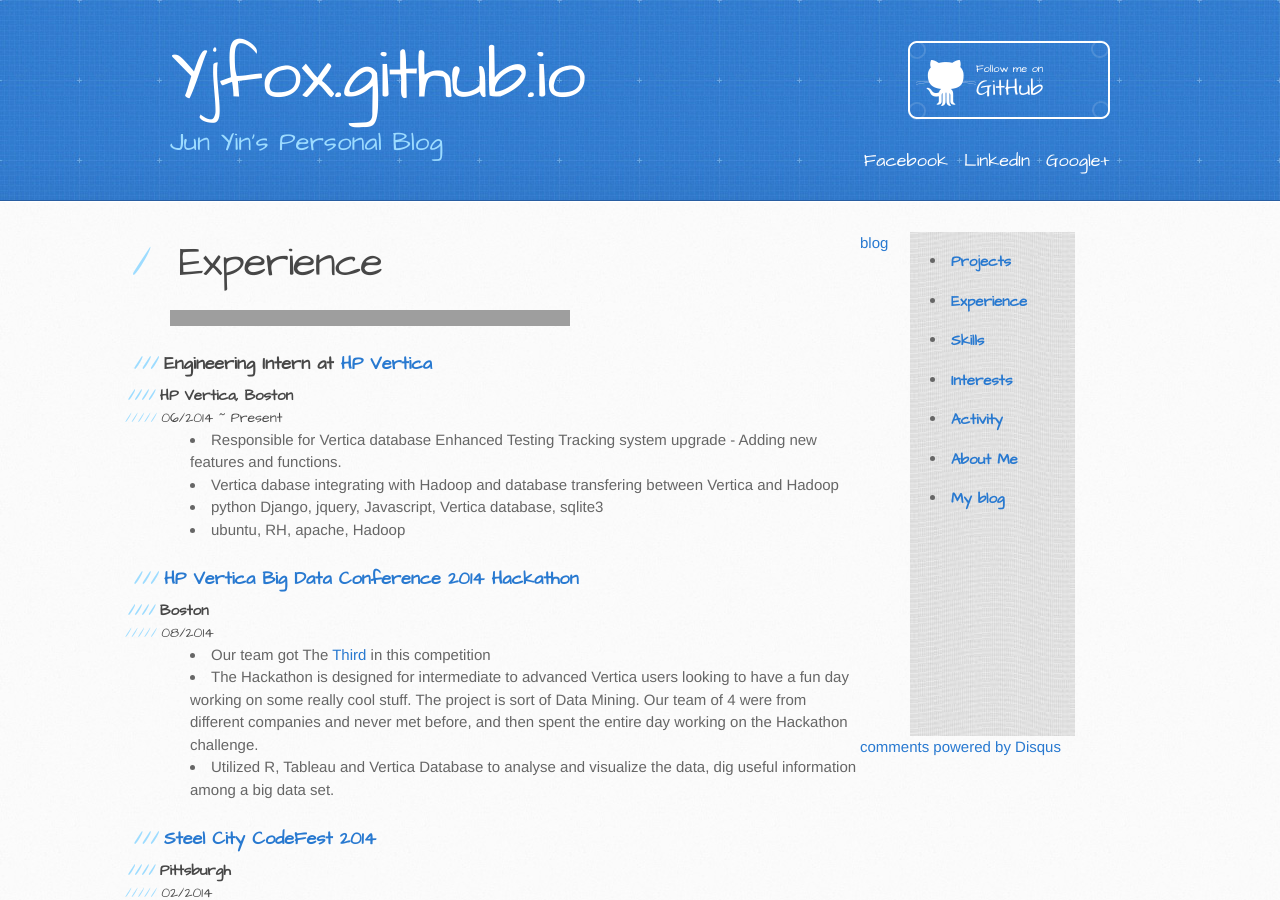
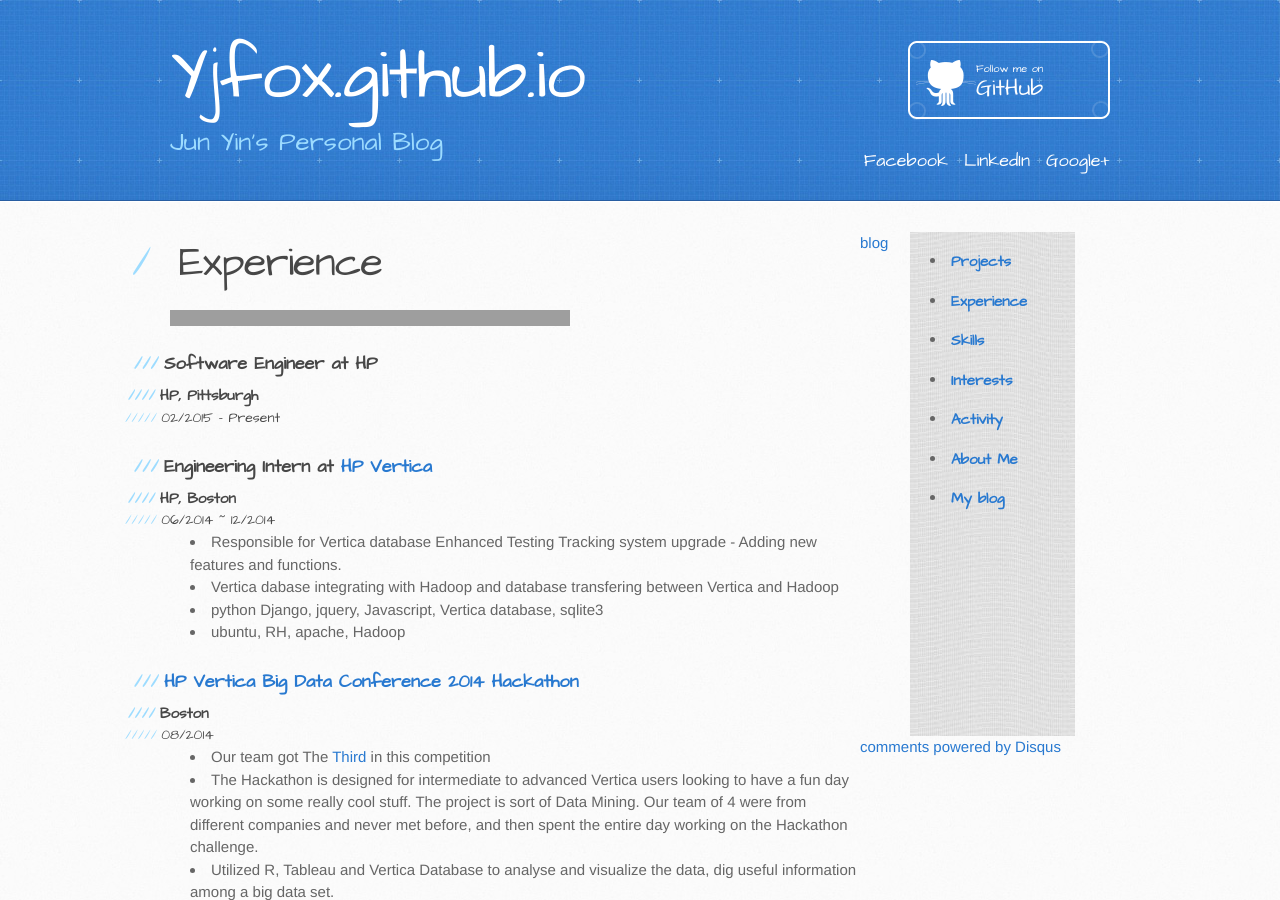
Before and after one commit to yjfox/yjfox.github.io, a Jekyll site: the page built from experience.md, in a window 1280 px wide and 900 px high, cut to the strip 0-900 px from the top of the window. Built offline with Jekyll 4.4.1, drawn with Linux system fonts in a browser that asks for light colours; Markdown is read by kramdown in place of the engine named in the settings; comment, search, counter and statistics services are not loaded; grey boxes are pictures that could not be loaded.

Commit message:
update experience

```diff
--- a/experience.md
+++ b/experience.md
@@ -5,9 +5,13 @@
 
 <h1> Experience </h1>
 *****************
+###Software Engineer at HP
+####HP, Pittsburgh
+#####02/2015 - Present
+
 ###Engineering Intern at [HP Vertica](http://www.vertica.com)
-####HP Vertica, Boston
-#####06/2014 ~ Present
+####HP, Boston
+#####06/2014 ~ 12/2014
 - Responsible for Vertica database Enhanced Testing Tracking system upgrade - Adding new features and functions.
 - Vertica dabase integrating with Hadoop and database transfering between Vertica and Hadoop
 - python Django, jquery, Javascript, Vertica database, sqlite3
```
